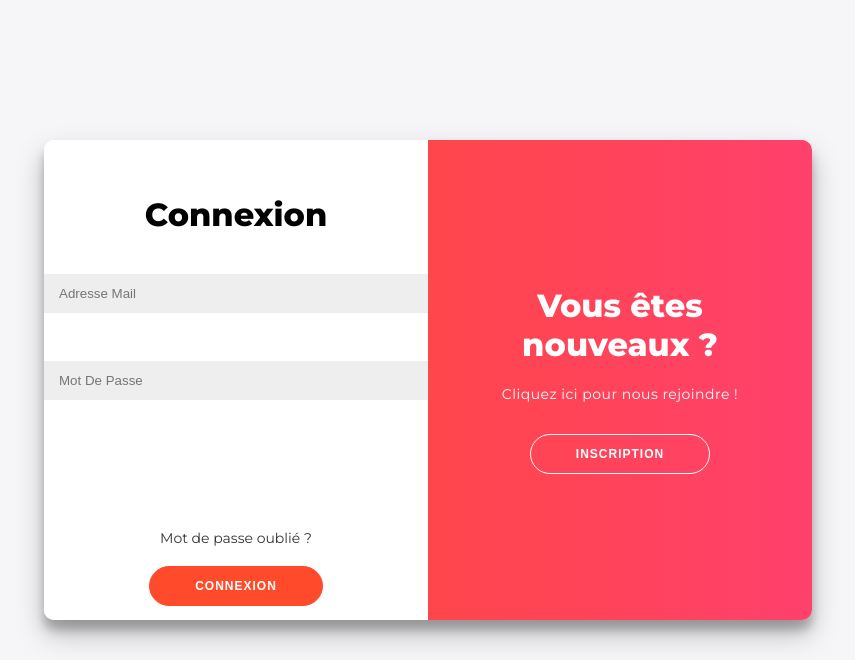
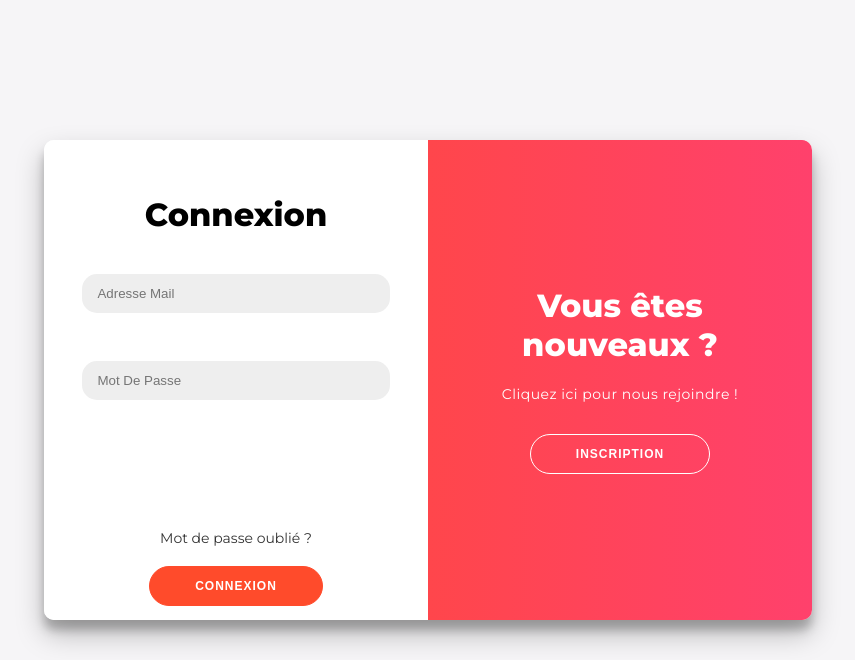
Before and after one commit to Hdidogs/ProjetAeroport, a PHP site: page /vue/user/ConnexionInscription.php in a window 1280 px wide. Shown: the top 660 px of the page, without its empty margins (212-1067 px from the left). Run offline with PHP 8.4, Linux system fonts and the light colour scheme.

Commit message:
Fix : style input

```diff
--- a/assets/css/styleConnexionInscription.css
+++ b/assets/css/styleConnexionInscription.css
@@ -61,6 +61,14 @@ button:active {
     transform: scale(0.95);
 }
 
+button:hover {
+    transform: scale(0.95);
+}
+
+a:hover {
+    transform: scale(0.95);
+}
+
 button:focus {
     outline: none;
 }
@@ -81,11 +89,16 @@ form {
 }
 
 input {
-    background-color: #eee;
+    background-color: #eee; /* eee */
+    border-bottom-right-radius: 15px;
+    border-bottom-left-radius: 15px;
+    border-top-right-radius: 15px;
+    border-top-left-radius: 15px;
+
     border: none;
     padding: 12px 15px;
     margin: 8px 0;
-    width: 100%;
+    width: 80%;
 }
 
 .container {
@@ -261,3 +274,6 @@ footer a {
 .mdpConnexion {
     margin-top: 120px;
 }
+
+.overlay:active {
+}
```
